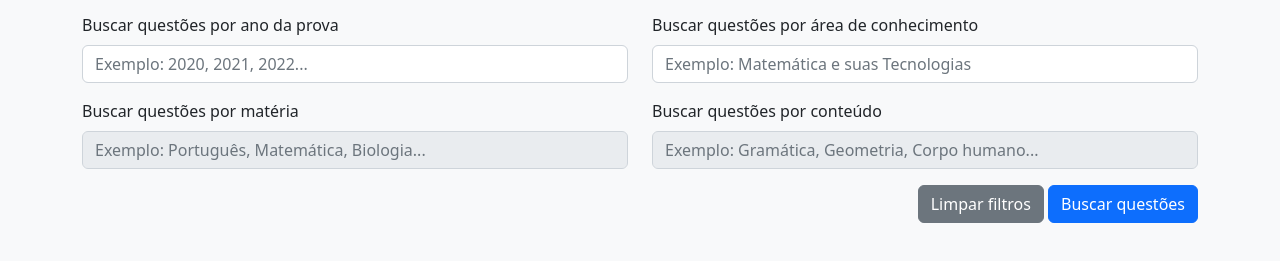
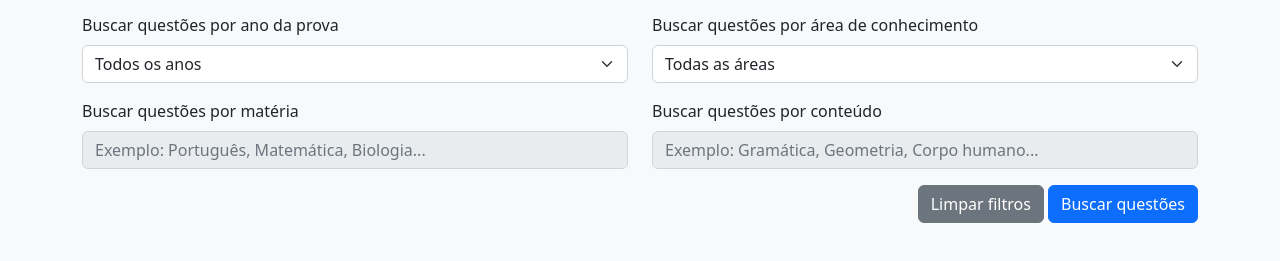
Before and after one commit to Gallazival/enem-assistivo, a plain HTML site: page index.html in a window 1280 px wide. Shown: the part 381-642 px from the top of the page. Drawn offline with Linux system fonts and the light colour scheme.

Commit message:
datalist to select

```diff
--- a/index.html
+++ b/index.html
@@ -27,25 +27,25 @@
     <div class="row mb-3">
       <article class="col">
         <label for="buscarAno" class="form-label">Buscar questões por ano da prova</label>
-        <input name="ano" form="buscar" class="form-control" list="questoesAno" id="buscarAno" placeholder="Exemplo: 2020, 2021, 2022..." />
-        <datalist id="questoesAno">
-          <option value="2017"></option>
-          <!-- <option value="2018"></option> -->
-          <!-- <option value="2019"></option> -->
-          <!-- <option value="2020"></option> -->
-          <!-- <option value="2021"></option> -->
-          <!-- <option value="2022"></option> -->
-        </datalist>
+        <select name="ano" form="buscar" class="form-select" id="buscarAno">
+          <option value="">Todos os anos</option>
+          <option value="2017">2017</option>
+          <!-- <option value="2018">2018</option> -->
+          <!-- <option value="2019">2019</option> -->
+          <!-- <option value="2020">2020</option> -->
+          <!-- <option value="2021">2021</option> -->
+          <!-- <option value="2022">2022</option> -->
+        </select>
       </article>
       <article class="col">
         <label for="buscarArea" class="form-label">Buscar questões por área de conhecimento</label>
-        <input name="area" form="buscar" class="form-control" list="areasConhecimento" id="buscarArea" placeholder="Exemplo: Matemática e suas Tecnologias" />
-        <datalist id="areasConhecimento">
-          <!-- <option value="Linguagens, Códigos e suas Tecnologias"></option> -->
-          <!-- <option value="Ciências Humanas e suas Tecnologias"></option> -->
-          <option value="Ciências da Natureza e suas Tecnologias"></option>
-          <option value="Matemática e suas Tecnologias"></option>
-        </datalist>
+        <select name="area" form="buscar" class="form-select" id="buscarArea">
+          <option value="">Todas as áreas</option>
+          <!-- <option value="Linguagens">Linguagens, Códigos e suas Tecnologias</option> -->
+          <!-- <option value="Humanas">Ciências Humanas e suas Tecnologias</option> -->
+          <!-- <option value="Natureza">Ciências da Natureza e suas Tecnologias</option> -->
+          <option value="Matemática">Matemática e suas Tecnologias</option>
+        </select>
       </article>
     </div>
     <div class="row mb-3">
@@ -59,7 +59,7 @@
       <article class="col">
         <label for="buscarConteudo" class="form-label">Buscar questões por conteúdo</label>
         <input name="conteudo" form="buscar" class="form-control" list="questoesConteudo" id="buscarConteudo" placeholder="Exemplo: Gramática, Geometria, Corpo humano..." disabled />
-        <datalist id="questoesConteudo"> </datalist>
+        <datalist id="questoesConteudo"></datalist>
       </article>
     </div>
     <article class="text-end">
```
